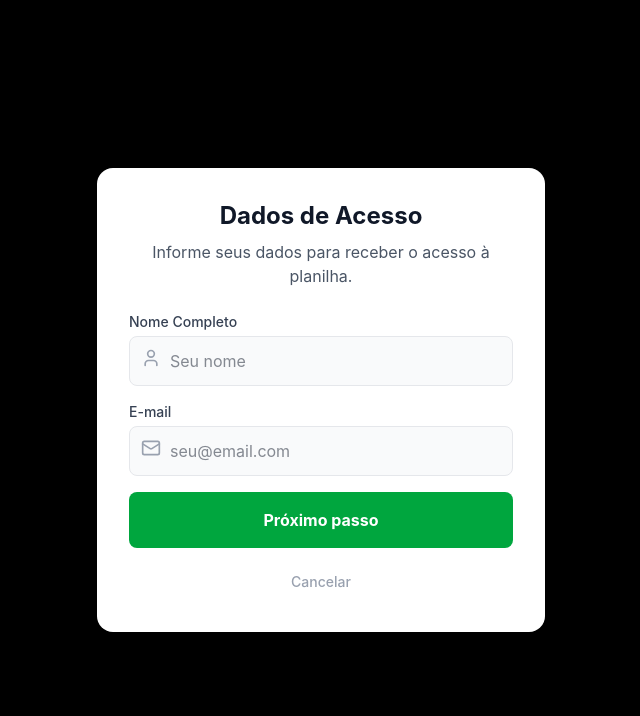
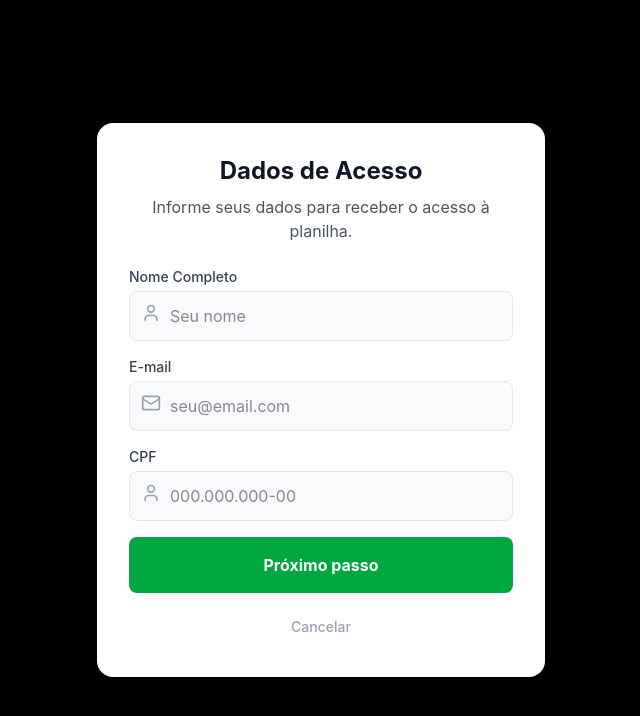
Before and after one commit to Pedrothh/planilha-nutri, a React (Vite) app: page / in a window 1280 px wide. Both pictures are taken after a click on the button "Garantir Desconto Agora". Shown: the part 3437-4153 px from the top of the page, without its empty margins (319-959 px from the left). Built offline with nearby package versions, Linux system fonts and the light colour scheme; no server answers; grey boxes are pictures that could not be loaded.

Commit message:
Fix: adiciona campo CPF e corrige parâmetros do cartão

```diff
--- a/src/components/PaymentModal.tsx
+++ b/src/components/PaymentModal.tsx
@@ -20,7 +20,7 @@ export default function PaymentModal({ isOpen, onClose }: PaymentModalProps) {
   const [step, setStep] = useState<'form' | 'method' | 'qr' | 'card-form' | 'processing' | 'success'>('form');
   const [loading, setLoading] = useState(false);
   const [paymentData, setPaymentData] = useState<{ id: string; qr_code?: string; qr_code_base64?: string } | null>(null);
-  const [userData, setUserData] = useState({ name: '', email: '' });
+  const [userData, setUserData] = useState({ name: '', email: '', identificationNumber: '' });
   const [error, setError] = useState<string | null>(null);
 
   // Inicializar Mercado Pago Brick para Cartão
@@ -58,9 +58,9 @@ export default function PaymentModal({ isOpen, onClose }: PaymentModalProps) {
                   ...userData,
                   payment_method_id: formData.payment_method_id || 'credit_card',
                   token: formData.token,
-                  installments: formData.installments,
+                  installments: Number(formData.installments),
                   issuer_id: formData.issuer_id,
-                  identificationNumber: formData.payer?.identification?.number
+                  identificationNumber: formData.payer?.identification?.number || userData.identificationNumber // Fallback caso necessário
                 };
 
                 console.log('Enviando para o backend:', dataToSend);
@@ -209,6 +209,21 @@ export default function PaymentModal({ isOpen, onClose }: PaymentModalProps) {
                     placeholder="seu@email.com"
                     value={userData.email}
                     onChange={(e) => setUserData({ ...userData, email: e.target.value })}
+                  />
+                </div>
+              </div>
+
+              <div>
+                <label className="block text-sm font-medium text-gray-700 mb-1">CPF</label>
+                <div className="relative">
+                  <User className="absolute left-3 top-3 text-gray-400" size={20} />
+                  <input
+                    required
+                    type="text"
+                    className="w-full pl-10 pr-4 py-3 bg-gray-50 border border-gray-200 rounded-lg focus:ring-2 focus:ring-green-500 focus:border-transparent outline-none transition"
+                    placeholder="000.000.000-00"
+                    value={userData.identificationNumber}
+                    onChange={(e) => setUserData({ ...userData, identificationNumber: e.target.value.replace(/\D/g, '') })}
                   />
                 </div>
               </div>
```
Also changed, not shown: 1 other file (tests, documents, lock files or other folders).
